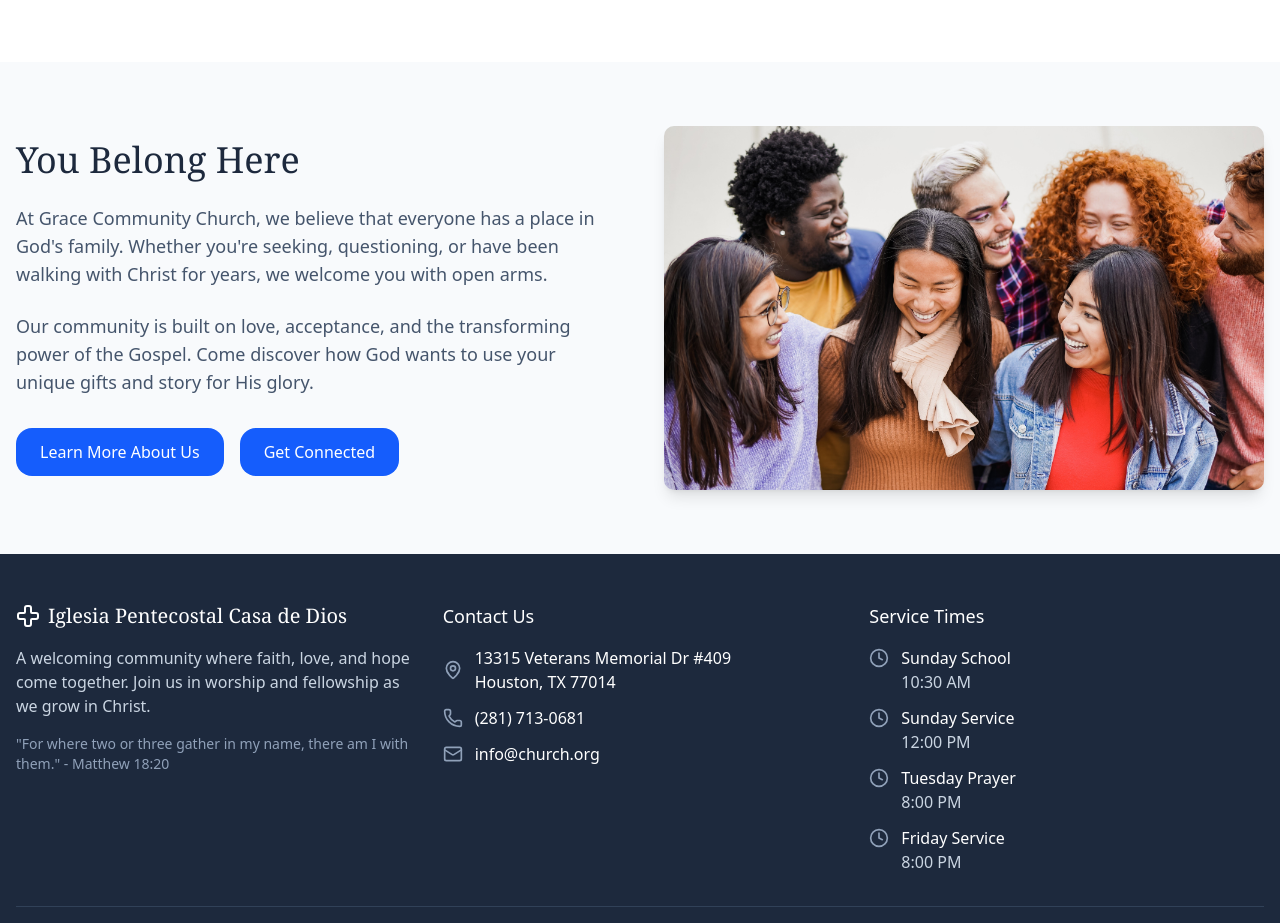
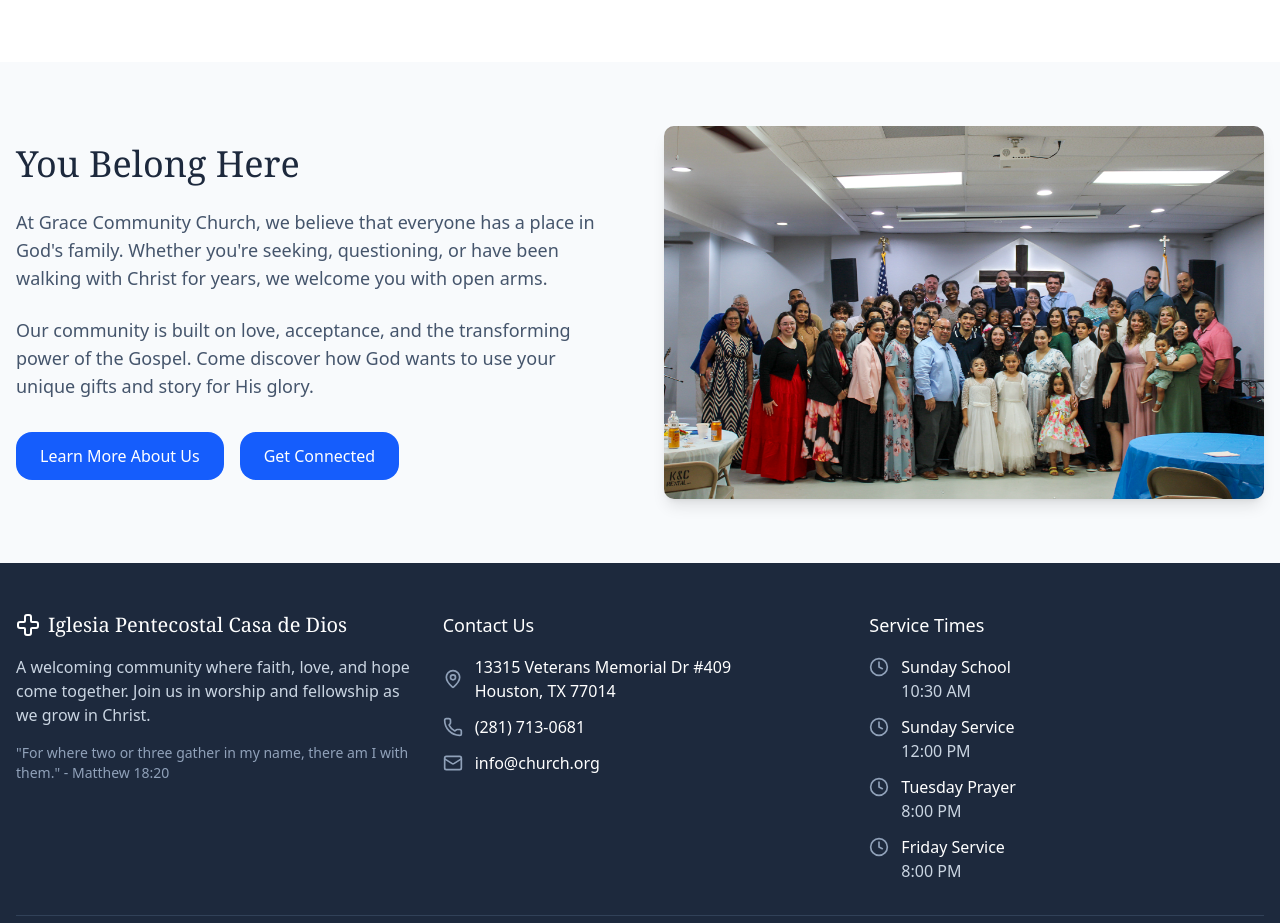
Before and after one commit to JonathanSContreras/Casa-de-Dios-Website, a Next.js app: page / in a window 1280 px wide. Shown: the part 1867-2790 px from the top of the page. Built offline with nearby package versions, Linux system fonts and the light colour scheme.

Commit message:
updated group picture

```diff
--- a/src/app/about/page.tsx
+++ b/src/app/about/page.tsx
@@ -60,7 +60,7 @@ export default function About() {
             </div>
             <div>
               <Image
-                src="/images/group.jpeg"
+                src="/images/group-picture.JPG"
                 alt="Church worship service"
                 className="rounded-lg shadow-lg w-full h-auto"
                 width={1920}
--- a/src/app/page.tsx
+++ b/src/app/page.tsx
@@ -187,7 +187,7 @@ export default function HomePage() {
             </div>
             <div className="relative">
               <Image
-                src="/images/group.jpeg"
+                src="/images/group-picture.JPG"
                 alt="Church community fellowship"
                 width={600}
                 height={400}
```
Also changed, not shown: public/images/group-picture.JPG (added).
